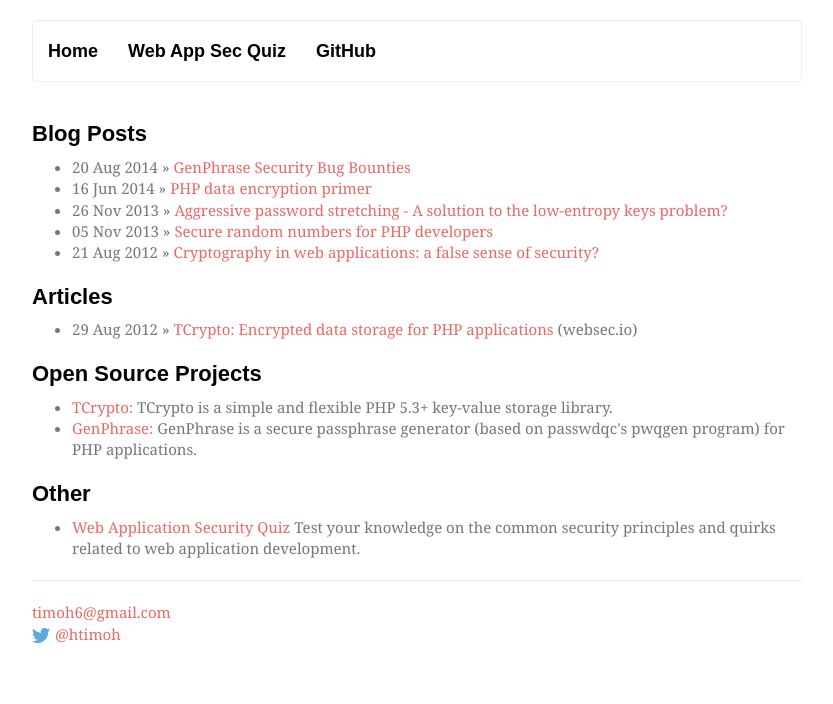
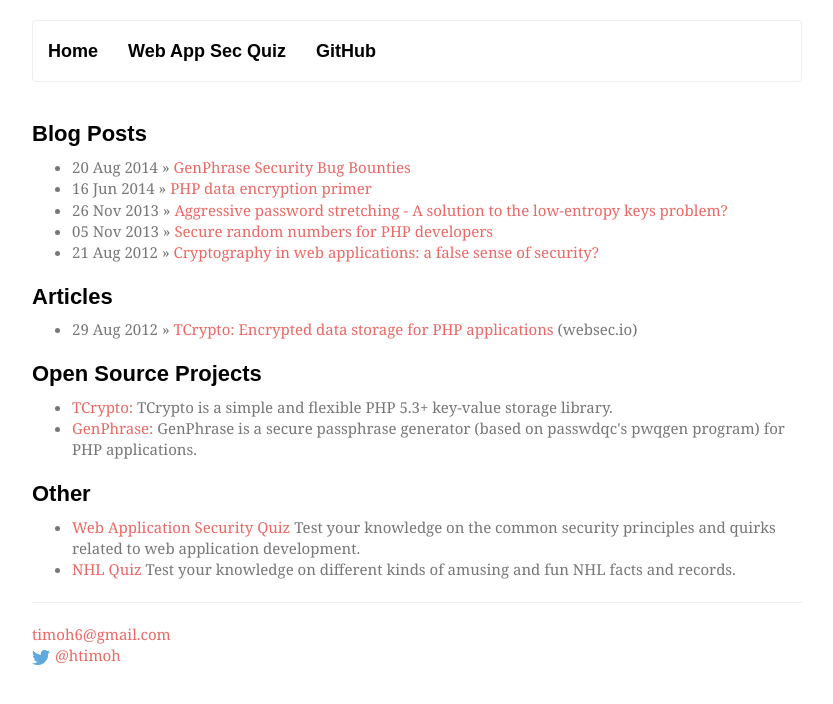
Before and after one commit to timoh6/timoh6.github.com, a Jekyll site: the page built from index.html, in a window 1280 px wide. Shown: the top 704 px of the page, without its empty margins (223-1056 px from the left). Built offline with Jekyll 4.4.1, drawn with Linux system fonts in a browser that asks for light colours; some web fonts are replaced.

Commit message:
Add NHL quiz

```diff
--- a/index.html
+++ b/index.html
@@ -1,6 +1,6 @@
 ---
 layout: default
-title: timoh's pages
+title: timoh's blog posts and projects
 ---
 
 <div id="home">
@@ -26,6 +26,7 @@
 
   <h2>Other</h2>
   <ul>
-    <li><a href="http://timoh6.github.io/WebAppSecQuiz/">Web Application Security Quiz</a> Test your knowledge on the common security principles and quirks related to web application development.</li>
+      <li><a href="http://timoh6.github.io/WebAppSecQuiz/">Web Application Security Quiz</a> Test your knowledge on the common security principles and quirks related to web application development.</li>
+      <li><a href="http://timoh6.github.io/nhlquiz/">NHL Quiz</a> Test your knowledge on different kinds of amusing and fun NHL facts and records.</li>
   </ul>
 </div>
```
